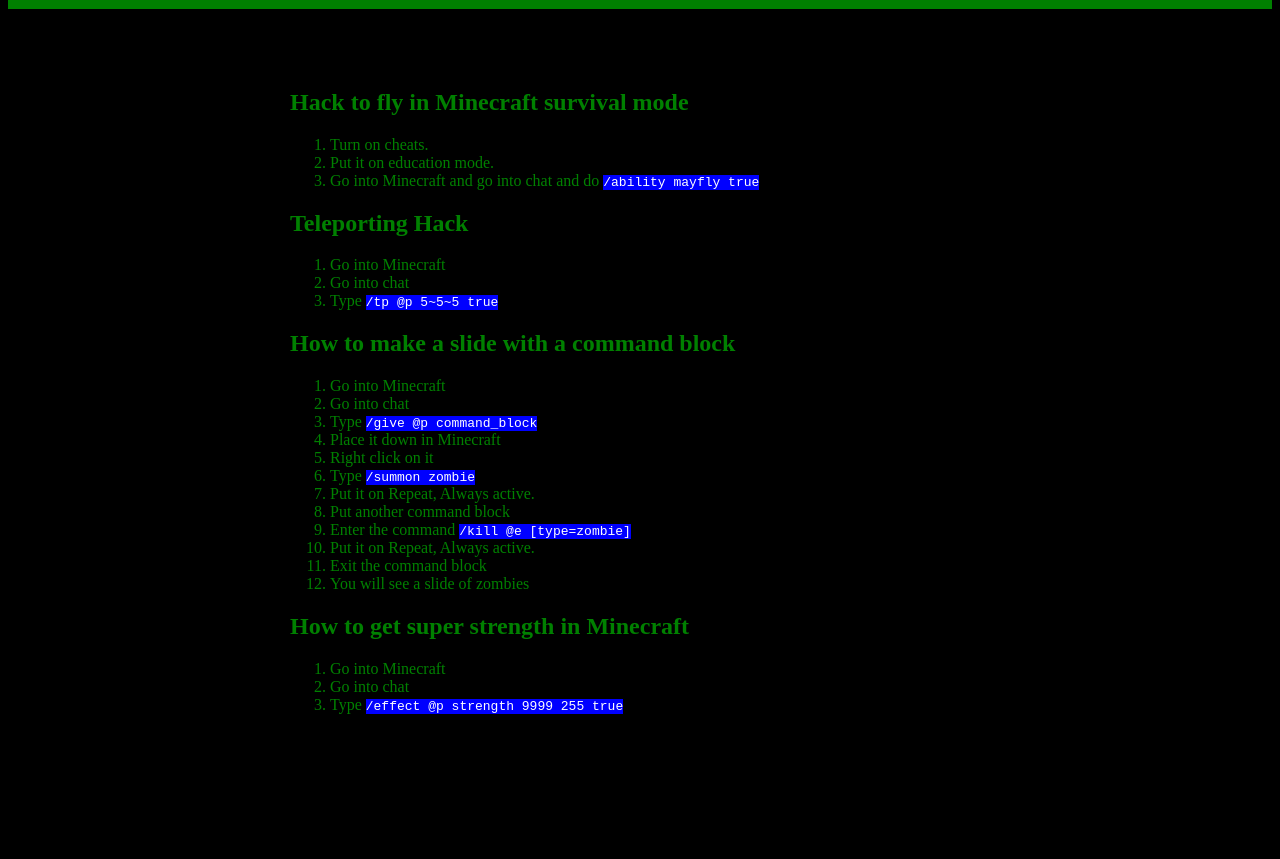
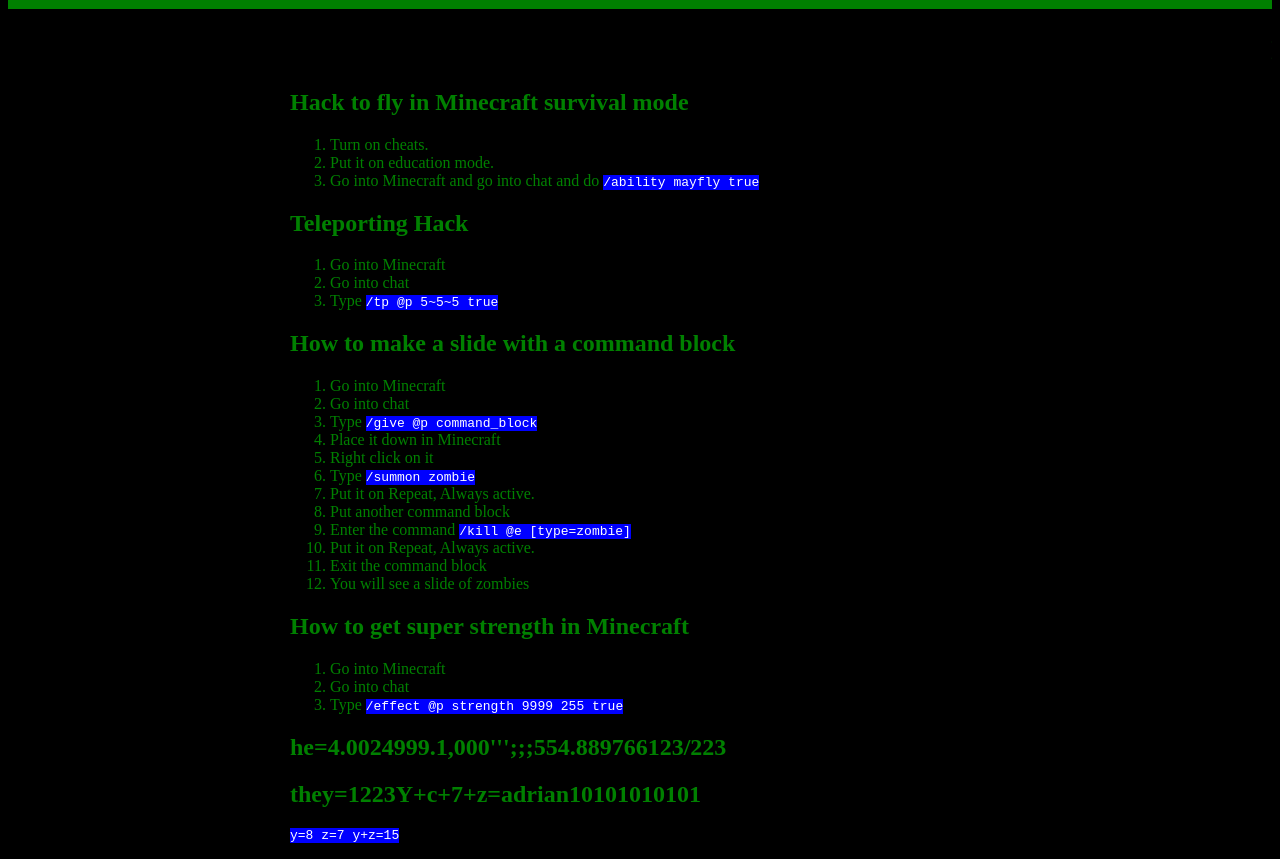
Before and after one commit to st3phhays/hacker-website, a plain HTML site: page index.html in a window 1280 px wide. Shown: the part 95-954 px from the top of the page. Before the commit the page ends 825 px from the top, so only its background shows below. Drawn offline with Linux system fonts and the light colour scheme.

Commit message:
Update Content

```diff
--- a/index.html
+++ b/index.html
@@ -1,5 +1,6 @@
 <html>
 <head>
+    <meta name="viewport" content="width=device-width, initial-scale=1.0">
     <title>Hacker Website</title>
 </head>
 <body>
@@ -40,12 +41,14 @@ code {
       <li>Put it on education mode.</li>
       <li>Go into Minecraft and go into chat and do <code>/ability mayfly true</code></li>
     </ol>
+
     <h2>Teleporting Hack</h2>
     <ol>
       <li>Go into Minecraft</li>
       <li>Go into chat</li>
       <li>Type <code>/tp @p 5~5~5 true</code></li>
     </ol>
+
     <h2>How to make a slide with a command block</h2>
     <ol>
       <li>Go into Minecraft</li>
@@ -61,15 +64,17 @@ code {
       <li>Exit the command block</li>
       <li>You will see a slide of zombies</li>
     </ol>
+
     <h2>How to get super strength in Minecraft</h2>
     <ol>
       <li>Go into Minecraft</li>
       <li>Go into chat</li>
       <li>Type <code>/effect @p strength 9999 255 true</code></li>
     </ol>
+
+    <h2>he=4.0024999.1,000''';;;554.889766123/223</h2>
+    <h2>they=1223Y+c+7+z=adrian10101010101</h2>
+    <p><code>y=8 z=7 y+z=15</code></p>
   </div>
-
-
-
 </body>
 </html>
```
Lines whose indentation alone changed are shown as unchanged.
